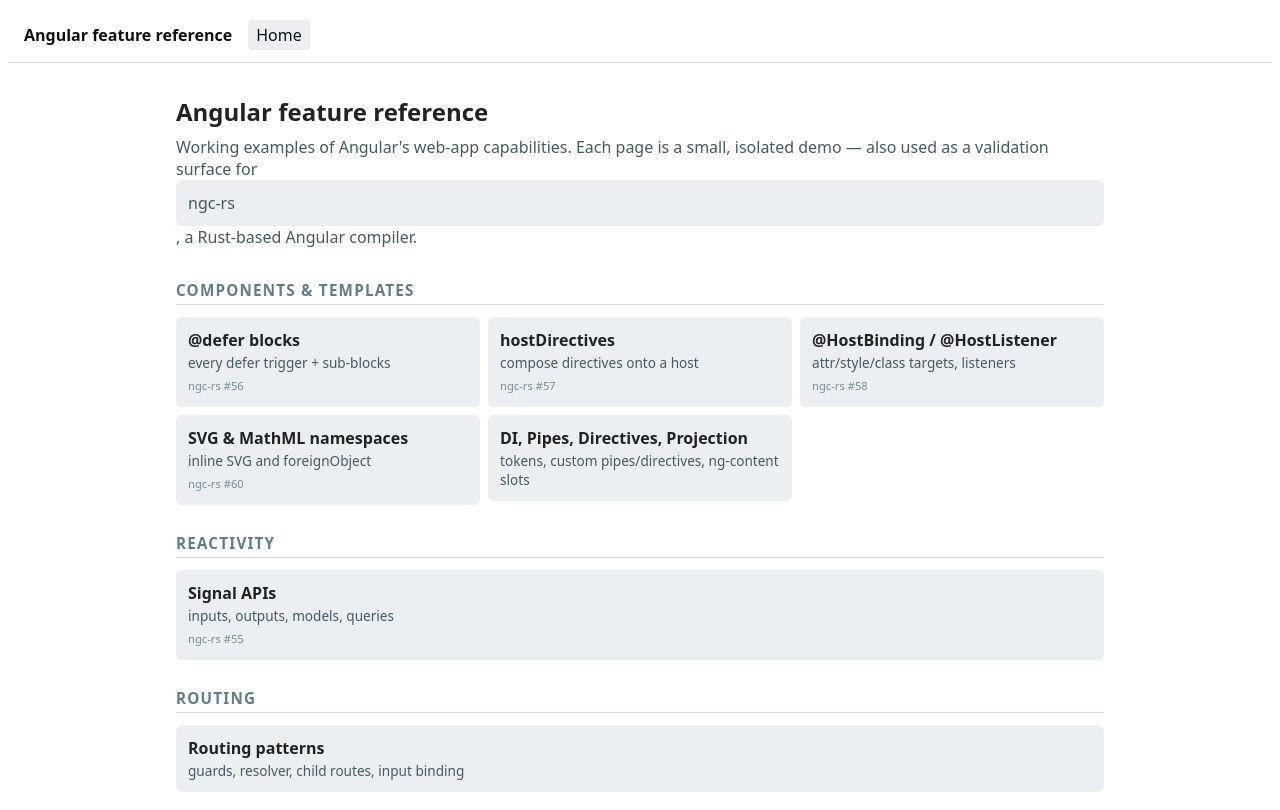
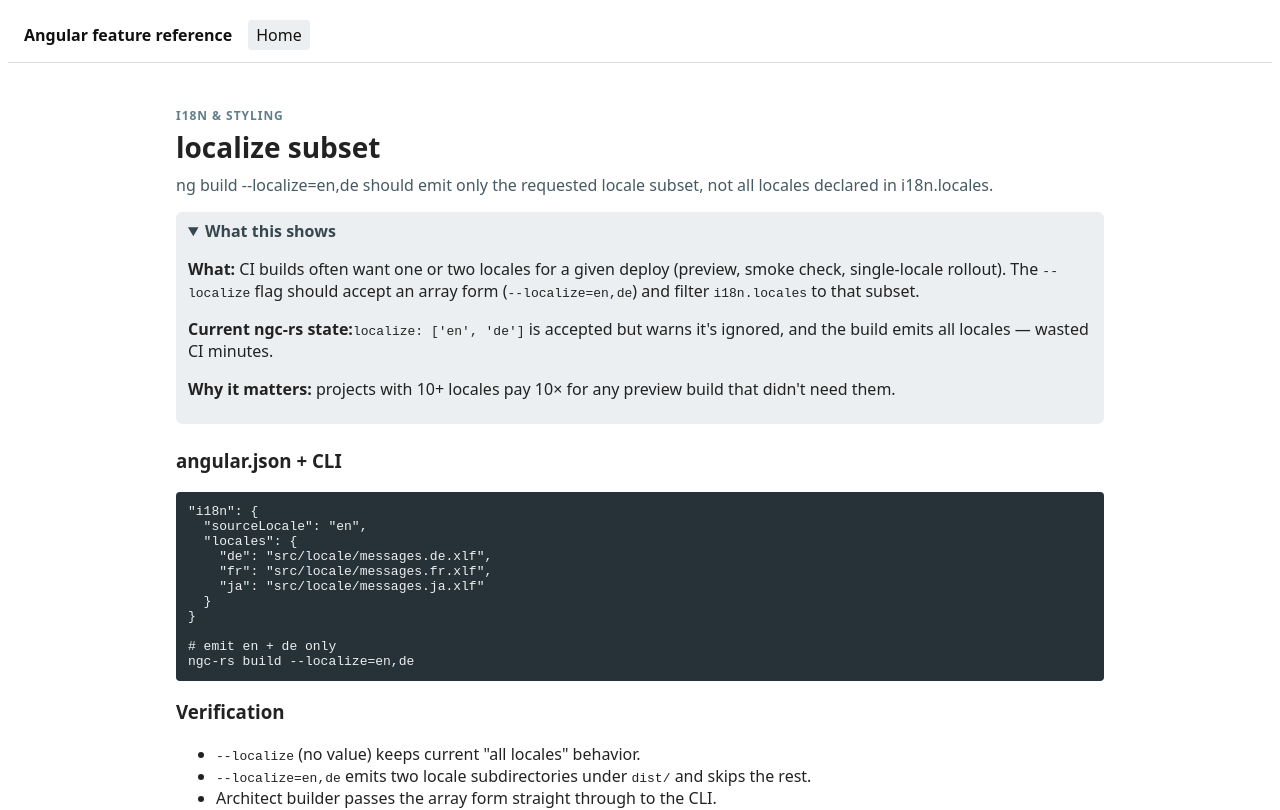
Before and after one commit to lukekania/ngc-rs-test-project, an Angular app: page /localize-subset in a window 1280 px wide. Before the commit this address led to /. Shown: the top 810 px of the page. Built offline with nearby package versions, Linux system fonts and the light colour scheme.

Commit message:
feat: add issue-147 localize subset page

```diff
--- a/src/app/app.routes.ts
+++ b/src/app/app.routes.ts
@@ -196,5 +196,12 @@ export const routes: Routes = [
         (m) => m.Issue146ExternalDepsComponent,
       ),
   },
+  {
+    path: 'localize-subset',
+    loadComponent: () =>
+      import('./features/issue-147-localize-subset/issue-147-localize-subset.component').then(
+        (m) => m.Issue147LocalizeSubsetComponent,
+      ),
+  },
   { path: '**', redirectTo: '' },
 ];
--- a/src/app/features/home/home.component.ts
+++ b/src/app/features/home/home.component.ts
@@ -56,6 +56,7 @@ const GROUPS: FeatureGroup[] = [
       { label: 'SCSS component styles', path: '/scss', issue: 61, blurb: 'styleUrl + inline SCSS preprocessing' },
       { label: 'Animation triggers', path: '/animations', issue: 59, blurb: '[@trigger], state, :enter / :leave' },
       { label: 'XLIFF 2.0', path: '/xliff-v2', issue: 141, blurb: 'modern i18n format (extract + translate)' },
+      { label: 'localize subset', path: '/localize-subset', issue: 147, blurb: '--localize=en,de filters declared locales' },
     ],
   },
   {
--- /dev/null
+++ b/src/app/features/issue-147-localize-subset/issue-147-localize-subset.component.ts
@@ -0,0 +1,56 @@
+import { Component } from '@angular/core';
+import { FeaturePageComponent } from '../../shared/feature-page/feature-page.component';
+
+@Component({
+  selector: 'app-issue-147-localize-subset',
+  imports: [FeaturePageComponent],
+  template: `
+    <app-feature-page
+      title="localize subset"
+      groupLabel="i18n & Styling"
+      description="ng build --localize=en,de should emit only the requested locale subset, not all locales declared in i18n.locales."
+      [issue]="147"
+      [notesOpen]="true"
+    >
+      <ng-container ngProjectAs="[notes]">
+        <p>
+          <strong>What:</strong> CI builds often want one or two locales for a given deploy
+          (preview, smoke check, single-locale rollout). The <code>--localize</code> flag should
+          accept an array form (<code>--localize=en,de</code>) and filter
+          <code>i18n.locales</code> to that subset.
+        </p>
+        <p>
+          <strong>Current ngc-rs state:</strong> <code>localize: ['en', 'de']</code> is
+          accepted but warns it's ignored, and the build emits all locales — wasted CI minutes.
+        </p>
+        <p>
+          <strong>Why it matters:</strong> projects with 10+ locales pay 10× for any preview
+          build that didn't need them.
+        </p>
+      </ng-container>
+
+      <h3>angular.json + CLI</h3>
+      <pre><code>"i18n": &#123;
+  "sourceLocale": "en",
+  "locales": &#123;
+    "de": "src/locale/messages.de.xlf",
+    "fr": "src/locale/messages.fr.xlf",
+    "ja": "src/locale/messages.ja.xlf"
+  &#125;
+&#125;
+
+# emit en + de only
+ngc-rs build --localize=en,de</code></pre>
+
+      <h3>Verification</h3>
+      <ul>
+        <li><code>--localize</code> (no value) keeps current "all locales" behavior.</li>
+        <li><code>--localize=en,de</code> emits two locale subdirectories under <code>dist/</code> and skips the rest.</li>
+        <li>Architect builder passes the array form straight through to the CLI.</li>
+        <li>Drop the "ignored" warning once filtering works.</li>
+      </ul>
+    </app-feature-page>
+  `,
+  styles: [`pre { background: #263238; color: #eceff1; padding: 0.75rem; border-radius: 4px; overflow-x: auto; }`],
+})
+export class Issue147LocalizeSubsetComponent {}
```
